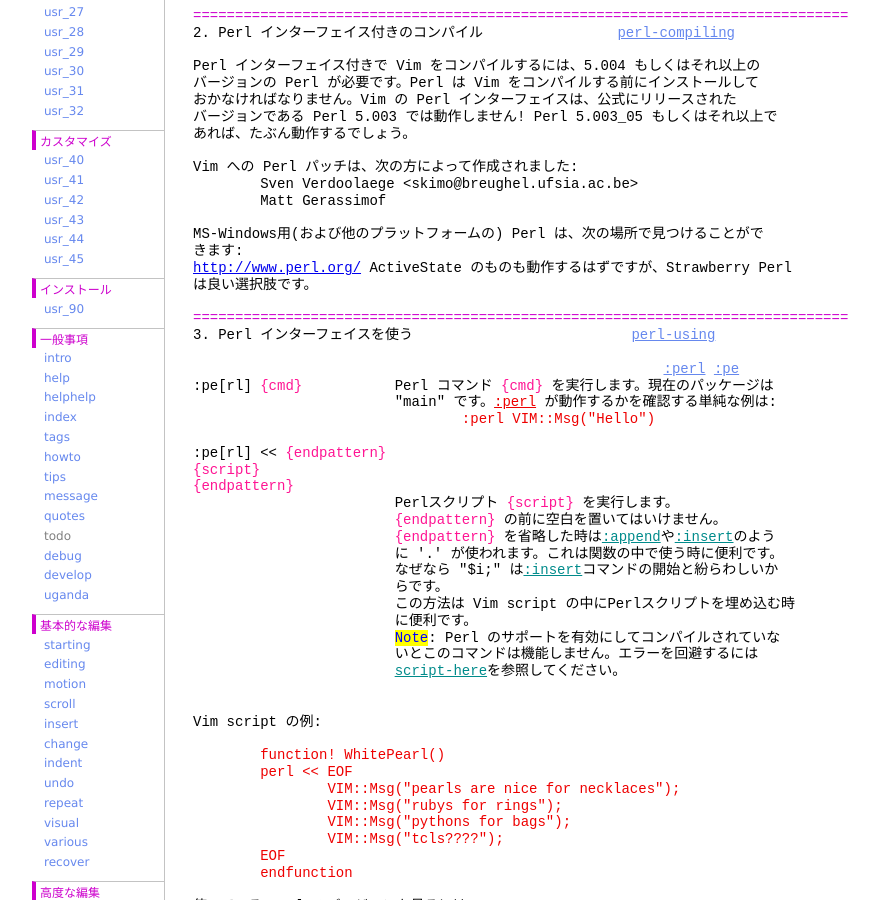
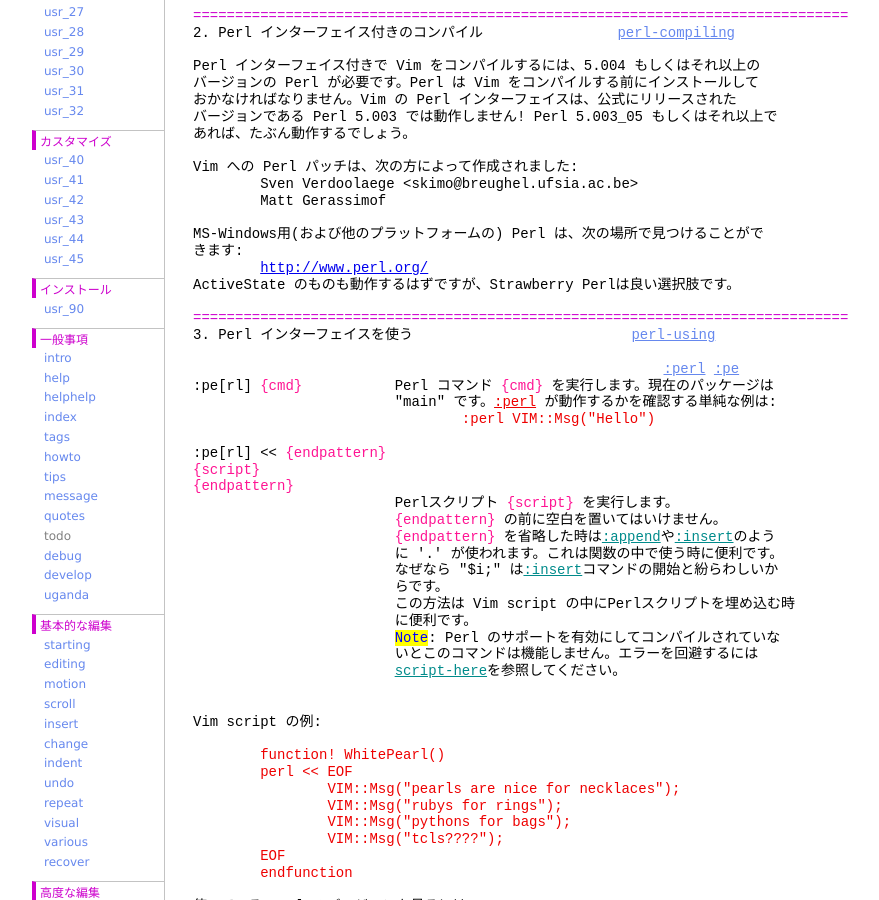
Before and after one commit to vim-jp/vimdoc-ja, a Jekyll site: the page built from if_perl.html, in a window 1280 px wide and 900 px high, scrolled down 779 px. Shown: the whole window, without its empty margins (208-1087 px from the left). Built offline with Jekyll 4.4.1, drawn with Linux system fonts in a browser that asks for light colours; nearby versions of some CDN libraries; comment, search, counter and statistics services are not loaded.

Commit message:
Generated by Travis JOB 1397.1
https://travis-ci.org/vim-jp/vimdoc-ja-working/builds/456351448

```diff
--- a/if_perl.html
+++ b/if_perl.html
@@ -52,8 +52,8 @@
 <br>
 MS-Windows用(および他のプラットフォームの) Perl は、次の場所で見つけることがで<br>
 きます:<br>
-<span class="Constant"><a href="http://www.perl.org/">http://www.perl.org/</a></span>&nbsp;ActiveState のものも動作するはずですが、Strawberry Perl<br>
-は良い選択肢です。<br>
+&nbsp;&nbsp;&nbsp;&nbsp;&nbsp;&nbsp;&nbsp;&nbsp;<span class="Constant"><a href="http://www.perl.org/">http://www.perl.org/</a></span><br>
+ActiveState のものも動作するはずですが、Strawberry Perlは良い選択肢です。<br>
 <br>
 <span class="PreProc">==============================================================================</span><br>
 3. Perl インターフェイスを使う&nbsp;&nbsp;&nbsp;&nbsp;&nbsp;&nbsp;&nbsp;&nbsp;&nbsp;&nbsp;&nbsp;&nbsp;&nbsp;&nbsp;&nbsp;&nbsp;&nbsp;&nbsp;&nbsp;&nbsp;&nbsp;&nbsp;&nbsp;&nbsp;&nbsp;&nbsp;<a class="Constant" href="if_perl.html#perl-using" name="perl-using">perl-using</a><br>
```
